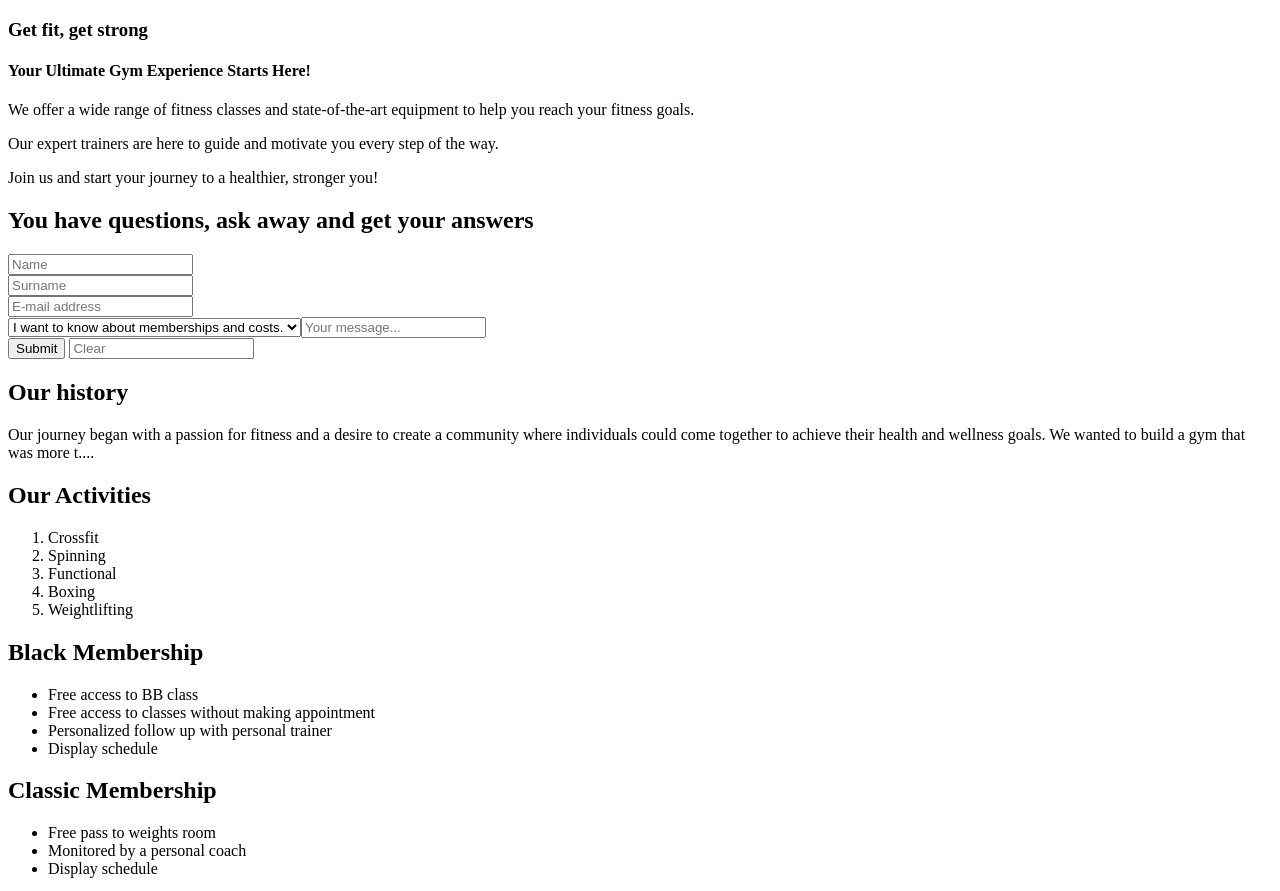
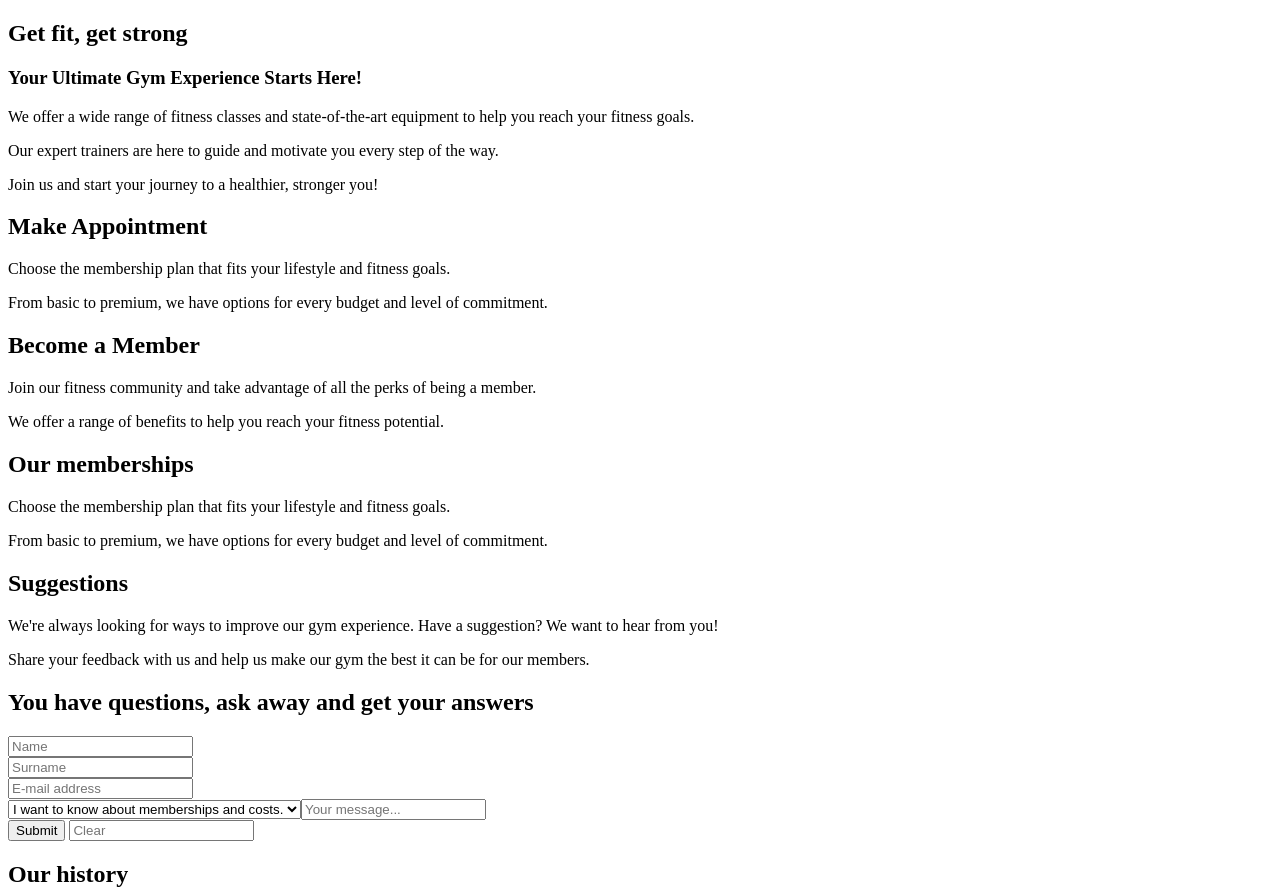
Before and after one commit to PetrDzhavr/BaSP-M2023, a plain HTML site: page Week-03/index.html in a window 1280 px wide. Shown: the top 891 px of the page. Drawn offline with Linux system fonts and the light colour scheme.

Commit message:
BaSP-W03-2023: Fill in blanks part 1

```diff
--- a/Week-03/index.html
+++ b/Week-03/index.html
@@ -7,15 +7,40 @@
     <title>Document</title>
 </head>
 <body>
+    <!-- Header -->
     <header></header>
+    <!-- Sidebar -->
+    <!-- Main -->
+    <main>
         <section>
-        <h3>Get fit, get strong</h3>
-        <h4>Your Ultimate Gym Experience Starts Here!</h4>
+            <h2>Get fit, get strong</h2>
+            <h3>Your Ultimate Gym Experience Starts Here!</h3>
             <p>We offer a wide range of fitness classes and state-of-the-art equipment to help you reach your fitness goals.</p>
             <p>Our expert trainers are here to guide and motivate you every step of the way.</p>
             <p>Join us and start your journey to a healthier, stronger you!</p>
         </section>
-    <section></section>
+        <section>
+            <article>
+                <h2>Make Appointment</h2>
+                <p>Choose the membership plan that fits your lifestyle and fitness goals.</p>
+                <p>From basic to premium, we have options for every budget and level of commitment.</p>
+            </article>
+            <article>
+                <h2>Become a Member</h2>
+                <p>Join our fitness community and take advantage of all the perks of being a member.</p>
+                <p>We offer a range of benefits to help you reach your fitness potential.</p>
+            </article>
+            <article>
+                <h2>Our memberships</h2>
+                <p>Choose the membership plan that fits your lifestyle and fitness goals.</p>
+                <p>From basic to premium, we have options for every budget and level of commitment.</p>
+            </article>
+            <article>
+                <h2>Suggestions</h2>
+                <p>We're always looking for ways to improve our gym experience. Have a suggestion? We want to hear from you!</p>
+                <p>Share your feedback with us and help us make our gym the best it can be for our members.</p>
+            </article>
+        </section>
         <section>
             <h2>You have questions, ask away and get your answers</h2>
             <form>
@@ -73,6 +98,8 @@
                 <li>Display schedule</li>
             </ul>
         </section>
+    </main>
+    <!-- Footer -->
     <footer>
         <p>Copyright &copy; 2023 MegaRocket SA. All rights reserved.</p>
     </footer>
```
Lines whose indentation alone changed are shown as unchanged.
